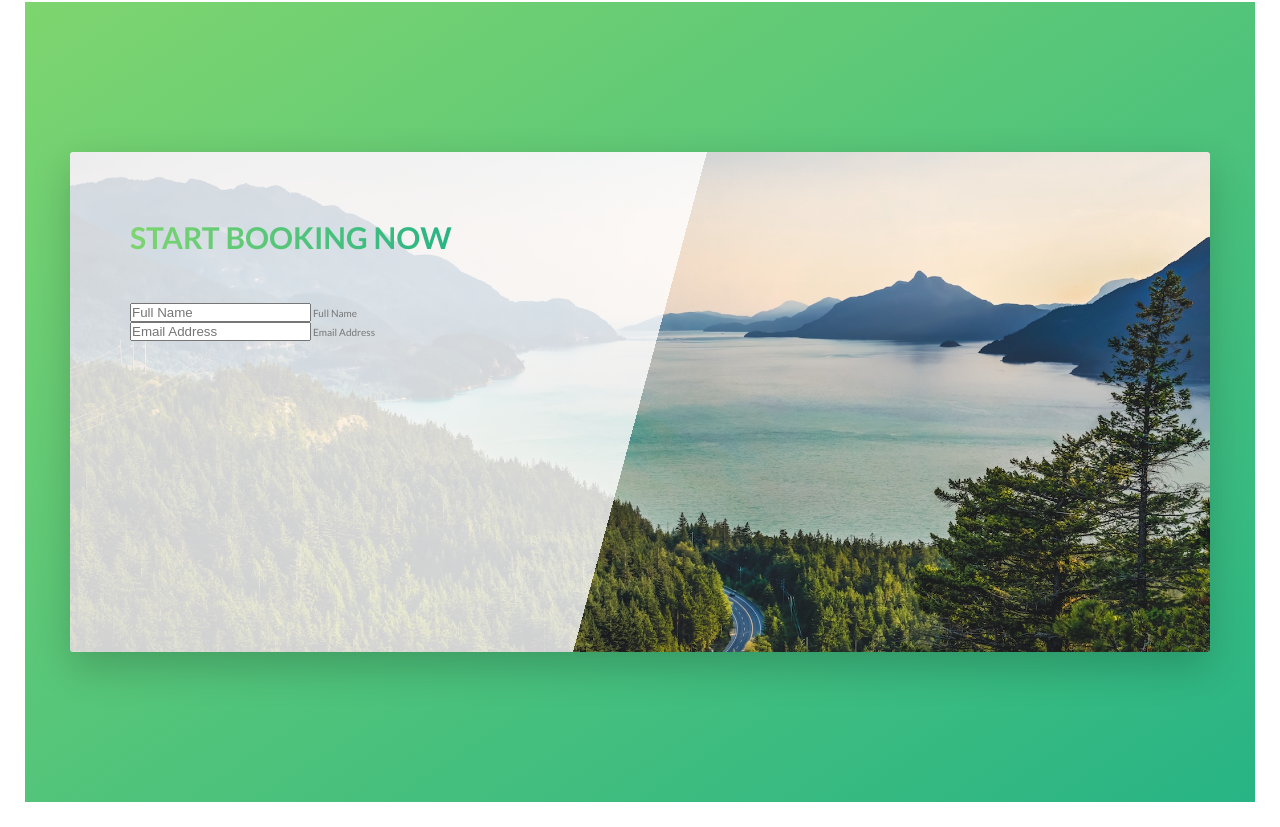
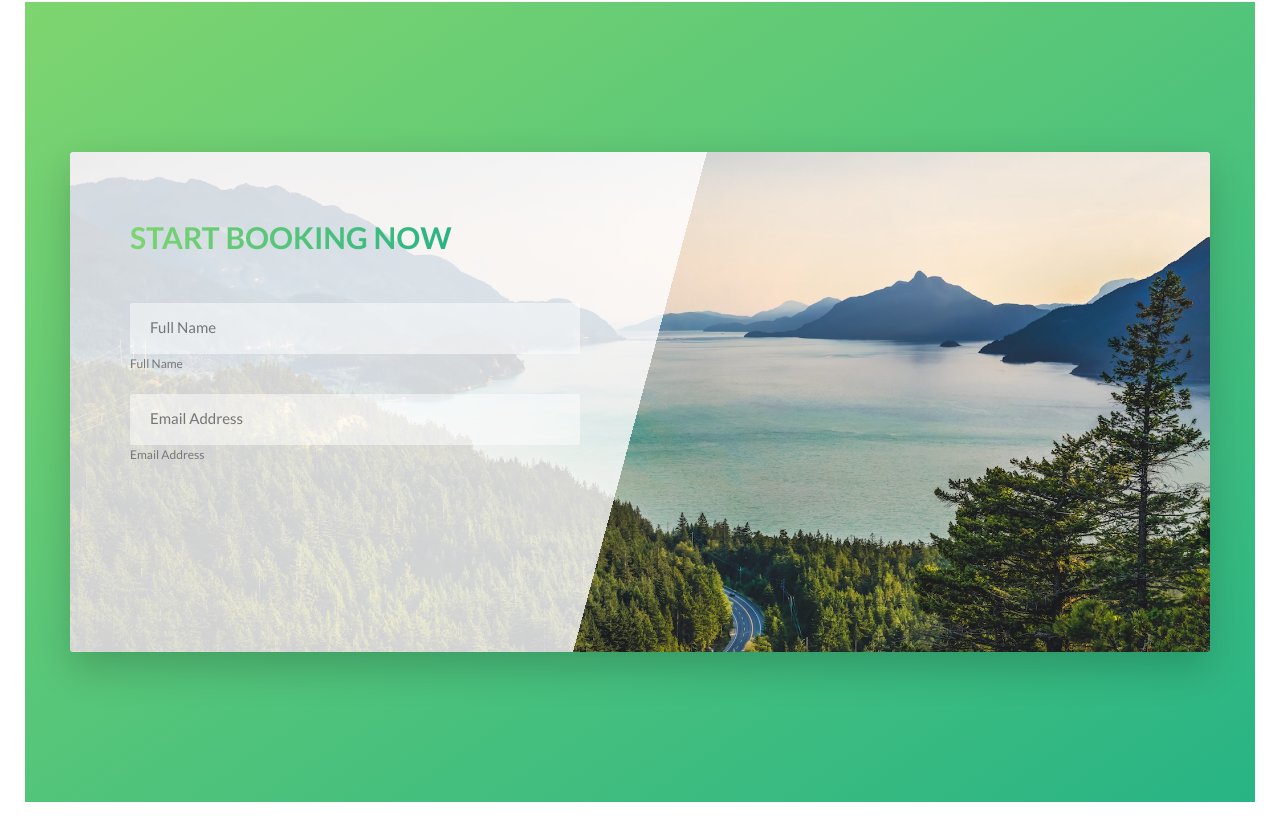
Before and after one commit to thebridge24/Lesson-Project, a website: page starter/index.html in a window 1280 px wide. Shown: the part 4315-5142 px from the top of the page. Drawn offline with Linux system fonts and the light colour scheme; grey boxes are pictures that could not be loaded.

Commit message:
The form is working now

```diff
--- a/starter/sass/abstracts/_variables.scss
+++ b/starter/sass/abstracts/_variables.scss
@@ -20,7 +20,7 @@ $color-grey-light-2: #eee;
 
 $color-primary-white: #fff;
 $color-primary-black: #000;
-$color-row-red: red;
+$color-primary-red: red;
 
 //FONT SIZE
 
--- a/starter/sass/components/_form.scss
+++ b/starter/sass/components/_form.scss
@@ -9,22 +9,25 @@
         padding: 1.5rem 2rem;
         font-family: inherit;
         border-radius: 2px;
-        background-color: rgba(&$color-primary-white, .5);
+        background-color: rgba($color-primary-white, .5);
         border: none;
+        border-bottom: 3px solid transparent;
+        transition: all .2s;
+        width: 100%;
+        display: block;
     }
 
     &__input:focus {
         outline: none;
-        box-shadow: 0 1rem 2rem rgba(&$color-primary-black, .1);
+        box-shadow: 0 1rem 2rem rgba($color-primary-black, .1);
         border-bottom: 3px solid $color-primary;
 
+        &:invalid {
+            border-bottom: 3px solid $color-primary-red;
+        }
     }
 
     &__label {
-        border-radius: 4px;
+        font-size: 1.2rem;
     }
 }
-
- .form__input:focus:invalid {
-    border-bottom: 3px solid $color-secondary-dark;
-}
```
Also changed, not shown: starter/css/style.css.
